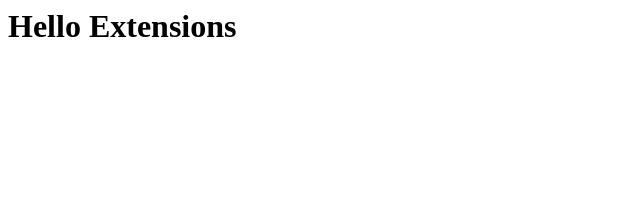
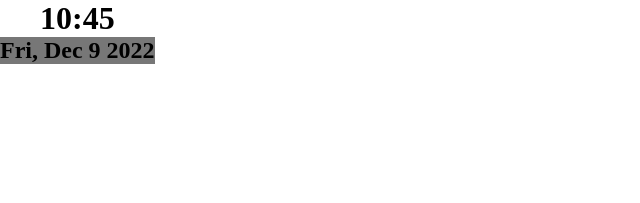
Before and after one commit to thevi31415/Chrome_Extension-, a browser extension: page Google_extension/index.html in a window 1280 px wide. Shown: the whole page, without its empty margins (0-640 px from the left). Drawn offline with Linux system fonts and the light colour scheme.

Commit message:
Second file updated

```diff
--- a/Google_extension/custom.js
+++ b/Google_extension/custom.js
@@ -1,6 +1,22 @@
-let htmlTemplate =
-<div class ="facebook-color">
-  <button type="button" class ="Red">Đỏ</button>
-  <button type="button" class ="Yellow">Vàng</button>
-
-</div>;
+var timeId = "time";
+var dateId = "date";
+var days = ["Sun","Mon","Tue","Wed","Thu","Fri","Sat"];
+var months = ["Jan","Feb","Mar","Apr","May","Jun","Jul","Aug","Sep","Oct","Nov","Dec"];
+var consoleGreeting = "Hello World! - from popup_script.js";
+function setTimeAndDate(timeElement,dateElement) {
+ var date = new Date();
+ var minutes = (date.getMinutes() < 10 ? '0' : '') + date.getMinutes();
+ var time = date.getHours() + ":" + minutes;
+ //In "date.getMonth", 0 indicates the first month of the year
+ //In "date.getDay", 0 represents Sunday
+ var date = days[date.getDay()] + ", " + months[date.getMonth()] + " " + date.getDate() + " " + date.getFullYear();
+ timeElement.innerHTML = time;
+ dateElement.innerHTML = date;
+}
+console.log(consoleGreeting);
+document.addEventListener("DOMContentLoaded",function(dcle) {
+ var timeElement = document.getElementById(timeId);
+ var dateElement = document.getElementById(dateId);
+ setTimeAndDate(timeElement,dateElement);
+});
+alert("Hello world!");
--- a/Google_extension/index.html
+++ b/Google_extension/index.html
@@ -1,6 +1,12 @@
+<!DOCTYPE html>
 <html>
   <body>
-    <h1>Hello Extensions</h1>
-    <script src="custom.js"></script>
+    <script type="text/javascript" src="custom.js"></script>
+    <link rel="stylesheet" href="style.css" />
+    <div class="unselectable">
+      <h1 class="empty"></h1>
+      <h1 id="time"></h1>
+      <h2 id="date"></h2>
+    </div>
   </body>
 </html>
--- a/Google_extension/style.css
+++ b/Google_extension/style.css
@@ -1,3 +1,14 @@
-html body{
-    background: url(https://scr.vn/wp-content/uploads/2020/08/H%C3%8CNH-%E1%BA%A2NH-M%E1%BA%A0NG-%C4%90%E1%BA%B8P.jpg);
-}
+body {
+    padding:0px;
+    margin:0px;
+    width:300px;
+    height:200px;
+   }
+   h1,h2 {
+    display:table-row;
+    vertical-align:middle;
+    text-align:center;
+   }
+   h2 {
+    background-color:#777;
+   }
```
Also changed, not shown: Google_extension/manifest.json, Google_extension/time.png (added).
